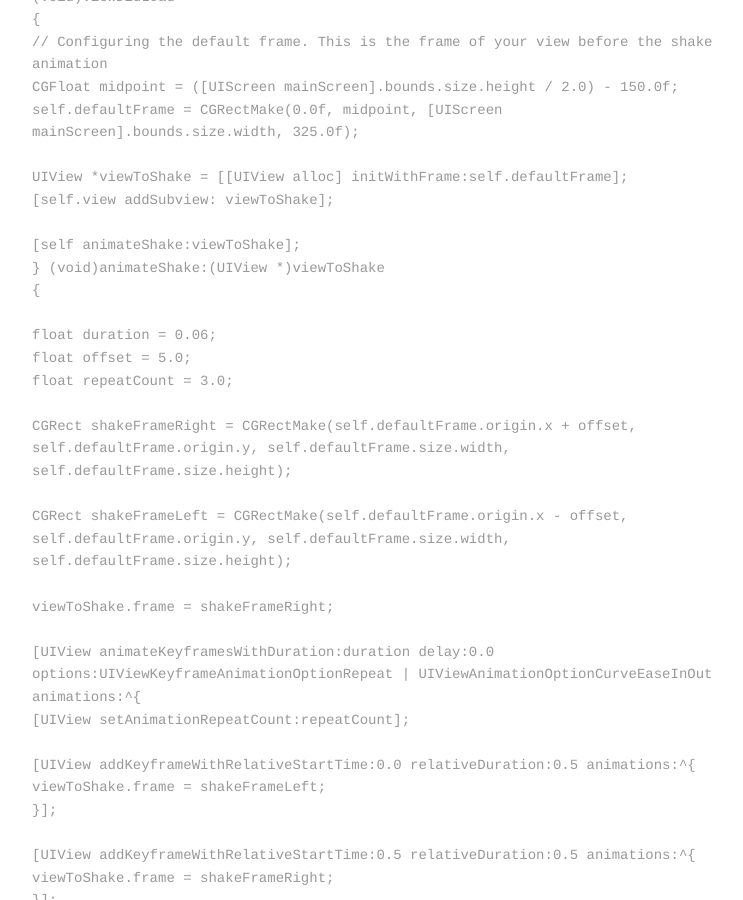
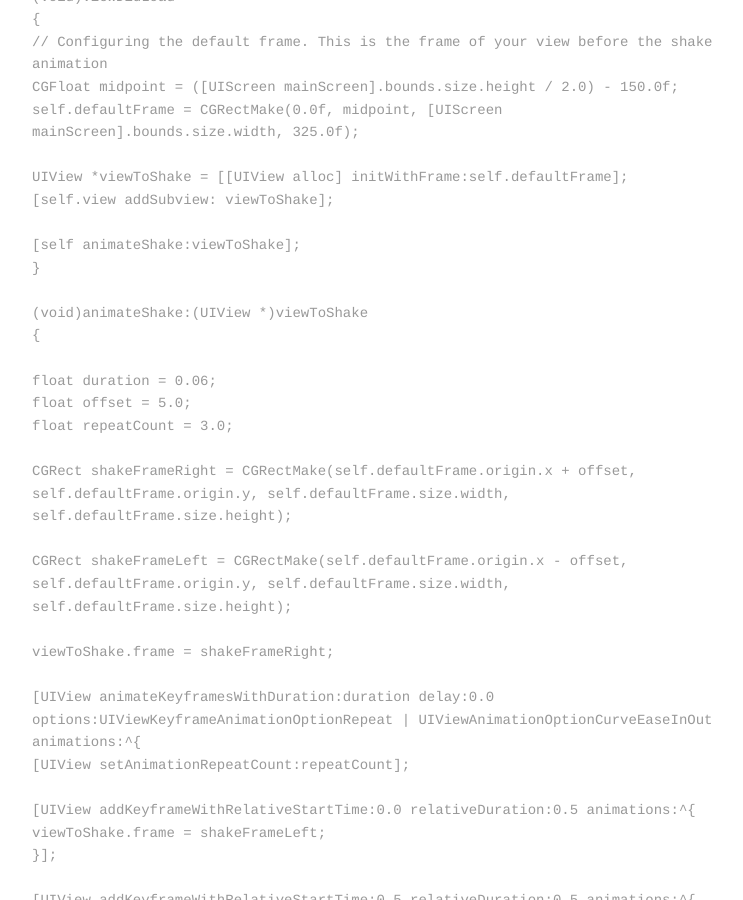
Before and after one commit to trentyou/trentyou.github.io, a Jekyll site: the page built from _posts/2014-12-7-Shaking a UIView.md, in a window 1280 px wide and 900 px high, scrolled down 2384 px. Shown: the whole window, without its empty margins (248-991 px from the left). Built offline with Jekyll 4.4.1, drawn with Linux system fonts in a browser that asks for light colours.

Commit message:
Updated 2014-12-7-Shaking a UIView.md

```diff
--- a/_posts/2014-12-7-Shaking a UIView.md
+++ b/_posts/2014-12-7-Shaking a UIView.md
@@ -72,7 +72,8 @@ Now to the part of the post you've been reading for, here's my code for my imple
         <br>
 
         [self animateShake:viewToShake];<br>
-    }
+    }<br>
+    <br>
 
 	(void)animateShake:(UIView *)viewToShake <br>
 
```
